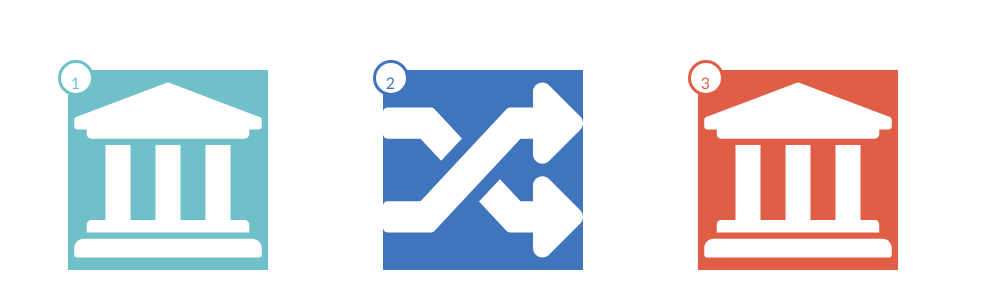
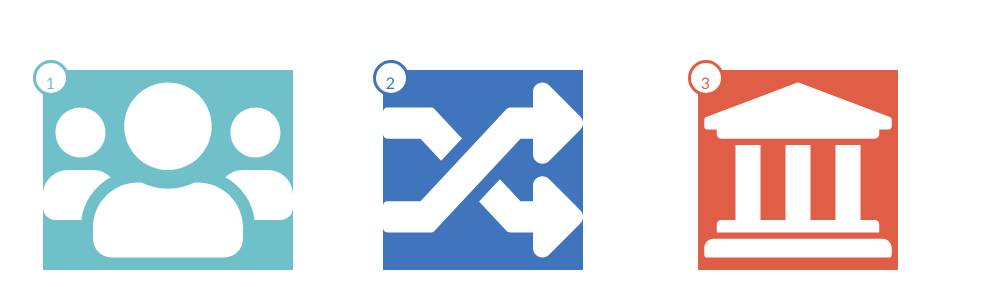
Before and after one commit to Darijush/3sav-testas, a website: page index.html in a window 1280 px wide. Shown: the part 110-397 px from the top of the page, 0-985 px from the left. Drawn offline with Linux system fonts and the light colour scheme.

Commit message:
submit week 3 test

```diff
--- a/index.html
+++ b/index.html
@@ -11,7 +11,7 @@
     <main class="main-section">
         <div class="column">
             <div class="images1">
-                <img src="./img/university-solid.svg" alt="Users">
+                <img src="./img/users-solid.svg" alt="Users">
             </div>
             <h2>New Users</h2>
             <p>Lorem ipsum dolor sit amet consectetur adipisicing elit. Architecto in eum ullam eos a laudantium, natus voluptatibus perferendis dolore neque!.</p>
```
